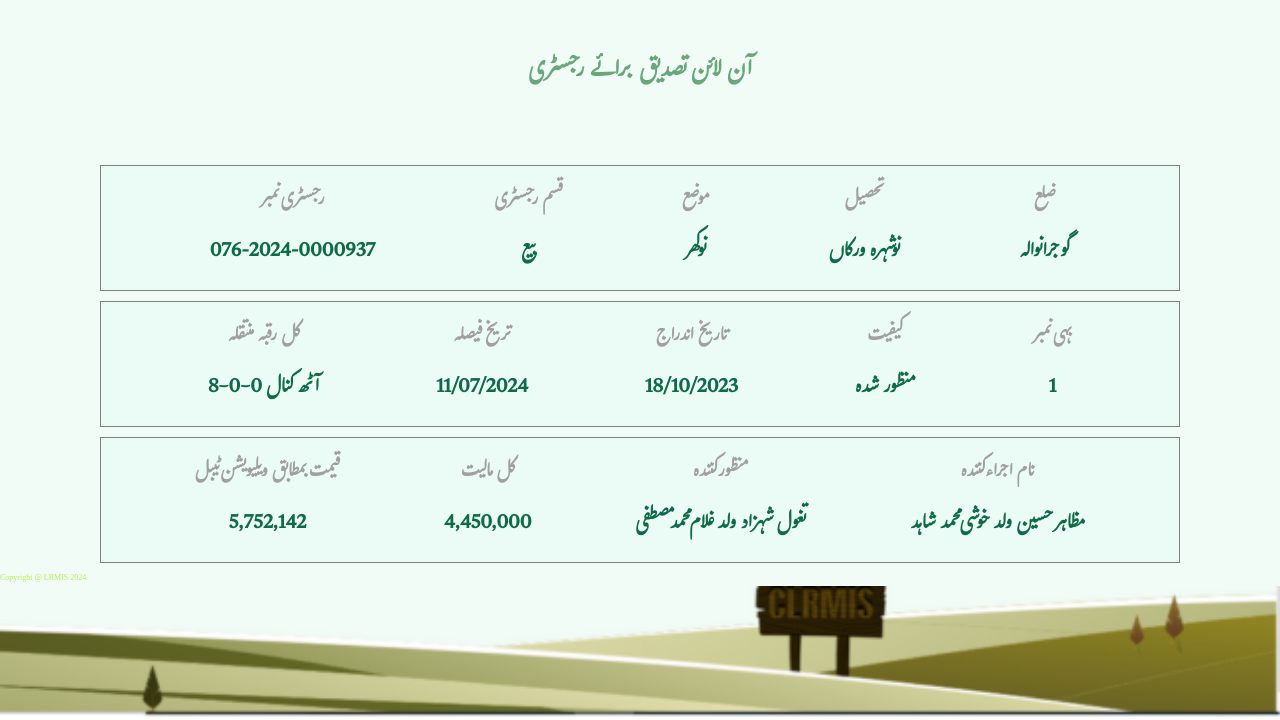
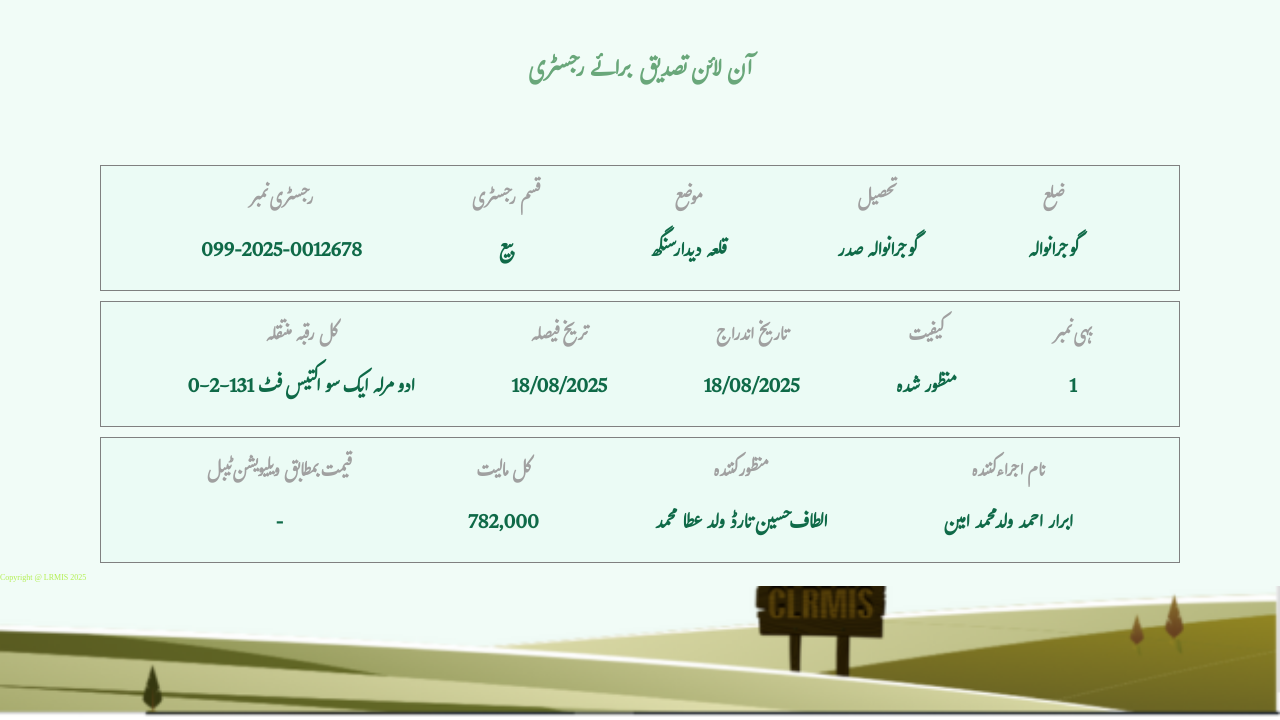
Before and after one commit to punjabzameen/https-onlinefard.punjab-zameen.gov.pk-RegistryVerification-data-HZVAQeF2tYkBM-k1QiYuZ2UG9PDZHI-7p2, a plain HTML site: page index.html in a window 1280 px wide. Shown: the part 80-800 px from the top of the page. Drawn offline with Linux system fonts and the light colour scheme.

Commit message:
Update index.html

```diff
--- a/index.html
+++ b/index.html
@@ -32,7 +32,7 @@
             <div class="item text1">
                 <h3>رجسٹری نمبر
                 </h3>
-                <p>076-2024-0000937
+                <p>099-2025-0012678
                 </p>
             </div>
             <div class="item text2"><h3>قسم رجسٹری
@@ -42,13 +42,13 @@
             <div class="item text3">
                 <h3>موضع
                 </h3>
-                <p>نوکھر
+                <p>قلعہ دیدار سنگھ
                 </p>
             </div>
             <div class="item text4">
                 <h3>تحصیل
                 </h3>
-                <p>نوشہرہ ورکاں
+                <p>گوجرانوالہ صدر
                 </p>
             </div>
             <div class="item text5">
@@ -63,18 +63,18 @@
             <div class="item text1">
                 <h3>کل رقبہ منتقلہ
                 </h3>
-                <p>8-0-0 آٹھ کنال
+                <p>0-2-131 ادو مرلہ ایک سو اکتیس فٹ
                 </p>
             </div>
             <div class="item text2"><h3>تریخ فیصلہ
 
             </h3>
-            <p>11/07/2024
+            <p>18/08/2025
             </p></div>
             <div class="item text3">
                 <h3>تاریخ اندراج
                 </h3>
-                <p>18/10/2023
+                <p>18/08/2025
                 </p>
             </div>
             <div class="item text4">
@@ -95,23 +95,23 @@
             <div class="item text1">
                 <h3>قیمت بمطابق ویلیویشن ٹیبل
                 </h3>
-                <p>5,752,142
+                <p>-
                 </p>
             </div>
             <div class="item text2"><h3>کل مالیت
             </h3>
-            <p>4,450,000
+            <p>782,000
             </p></div>
             <div class="item text3">
                 <h3>منظور کنندہ
                 </h3>
-                <p>تغول شہزاد ولد غلام محمد مصطفی
+                <p>الطاف حسین تارڈ ولد عطا محمد
                 </p>
             </div>
             <div class="item text4">
                 <h3>نام اجراء کنندہ
                 </h3>
-                <p>مظاہر حسین ولد خوشی محمد شاہد
+                <p>ابرار احمد ولد محمد امین
                 </p>
             </div>
 
@@ -120,11 +120,12 @@
     </section>
     <!-- ----------------- Inage section------------------ -->
      <div class="bottom_img">
-        Copyright @ LRMIS 2024
+        Copyright @ LRMIS 2025
 
      </div>
      <!-- <div class="main">
     </div> -->
 
 </body>
+
 </html>
```
